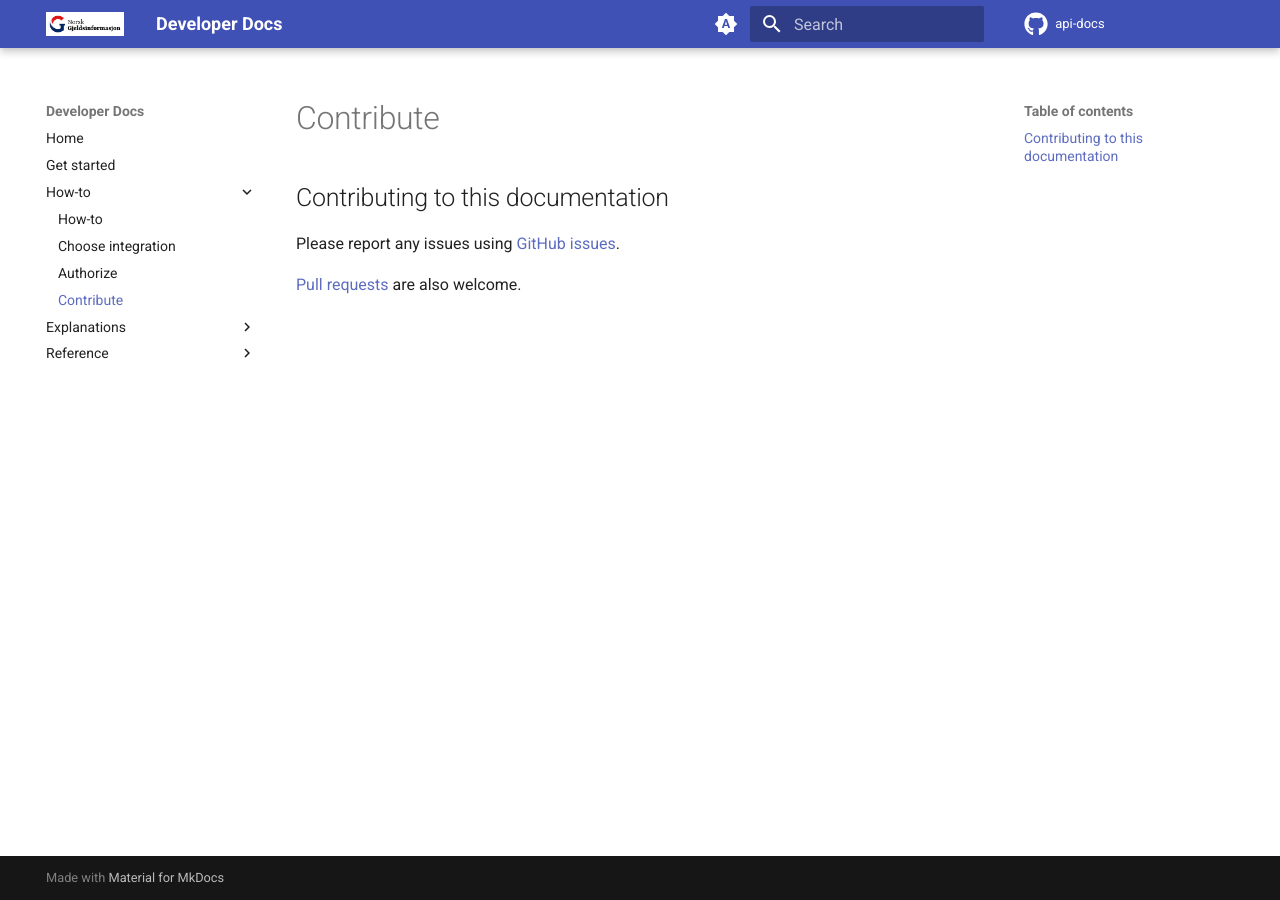
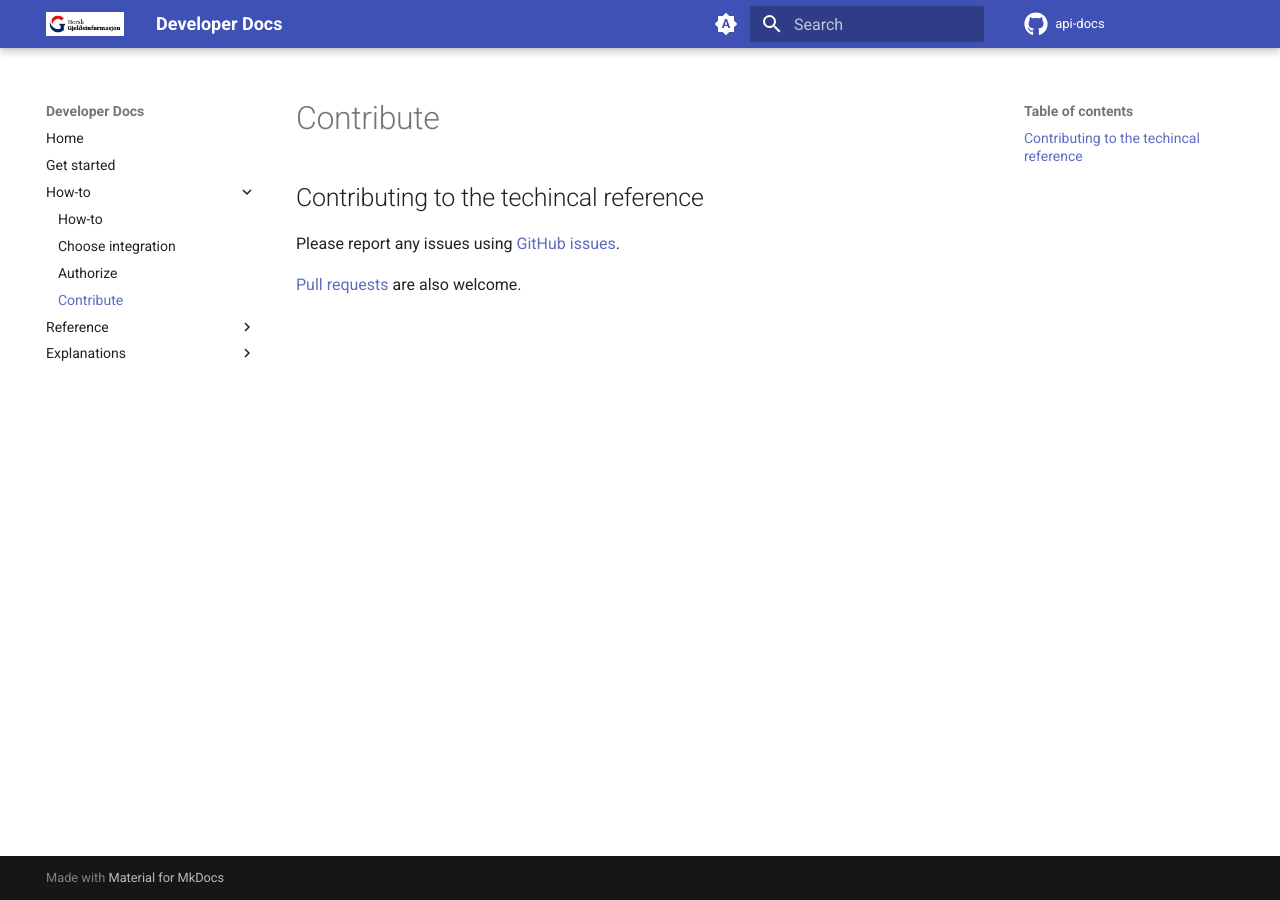
Before and after one commit to norsk-gjeldsinformasjon/api-docs, an MkDocs documentation site: the page built from docs/howto/contributing.md, in a window 1280 px wide. Built offline with MkDocs 1.6.1 and Material for MkDocs 9.7.7, drawn with Linux system fonts in a browser that asks for light colours; comment, search, counter and statistics services are not loaded.

Commit message:
Reorder meny so that Reference appear above Explanations

```diff
--- a/docs/howto/contributing.md
+++ b/docs/howto/contributing.md
@@ -1,4 +1,4 @@
-## Contributing to this documentation
+## Contributing to the techincal reference
 
 Please report any issues using [GitHub issues](https://github.com/norsk-gjeldsinforma\
 sjon/api-docs/issues).
--- a/mkdocs.yml
+++ b/mkdocs.yml
@@ -47,10 +47,11 @@ nav:
       - Choose integration: howto/choose_integration.md
       - Authorize: howto/consent_authorize.md
       - Contribute: howto/contributing.md
+  - Reference:
+      - Reference: reference/index.md
+      - Consent reference: reference/consent.md
+      - Consent flows: reference/consent_flows.md
+      - OpenAPI: reference/openapi.md
   - Explanations:
       - Explanations: explanation/index.md
       - Consent: explanation/consent.md
-  - Reference:
-      - Consent reference: reference/consent.md
-      - Consent flows: reference/consent_flows.md
-      - Index: reference/index.md
```
Also changed, not shown: docs/get-started/index.md (+1 -1 lines), docs/howto/index.md (+1 -1 lines).
